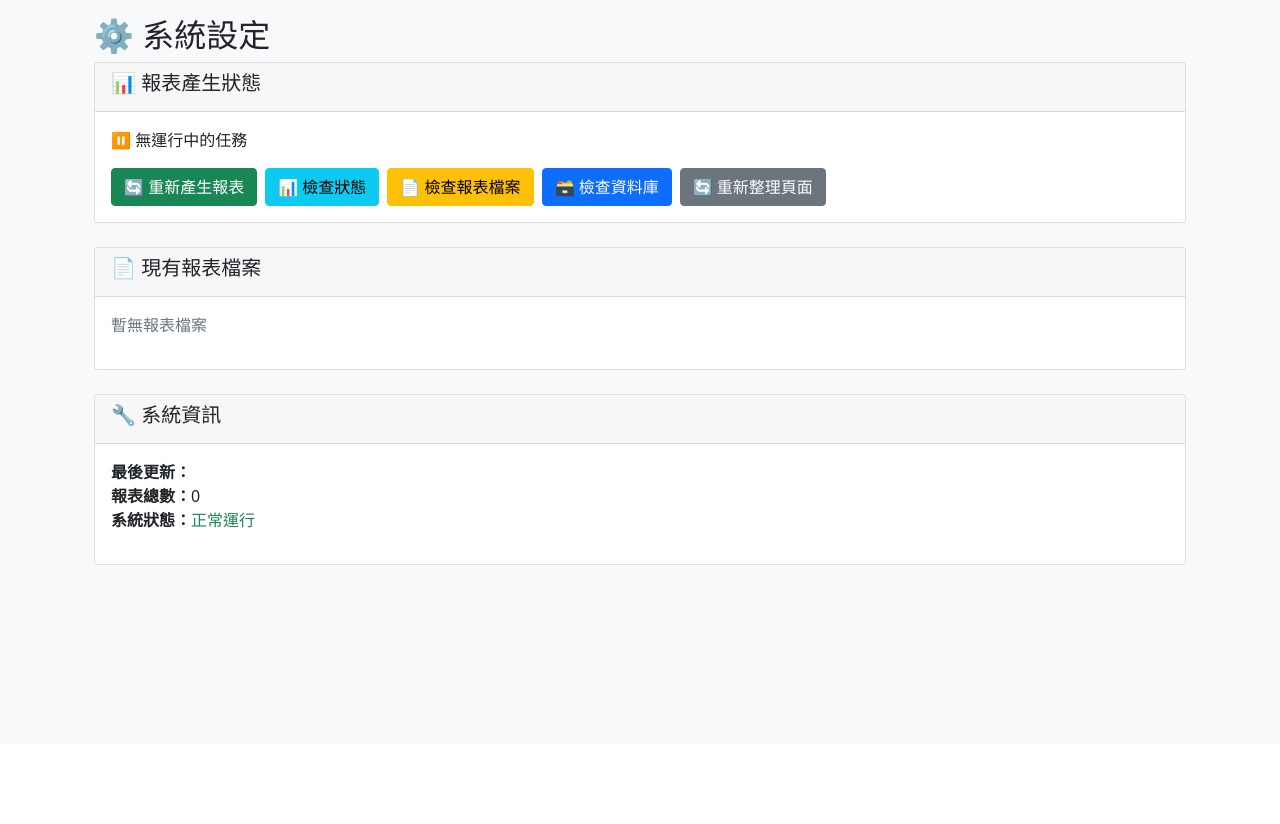
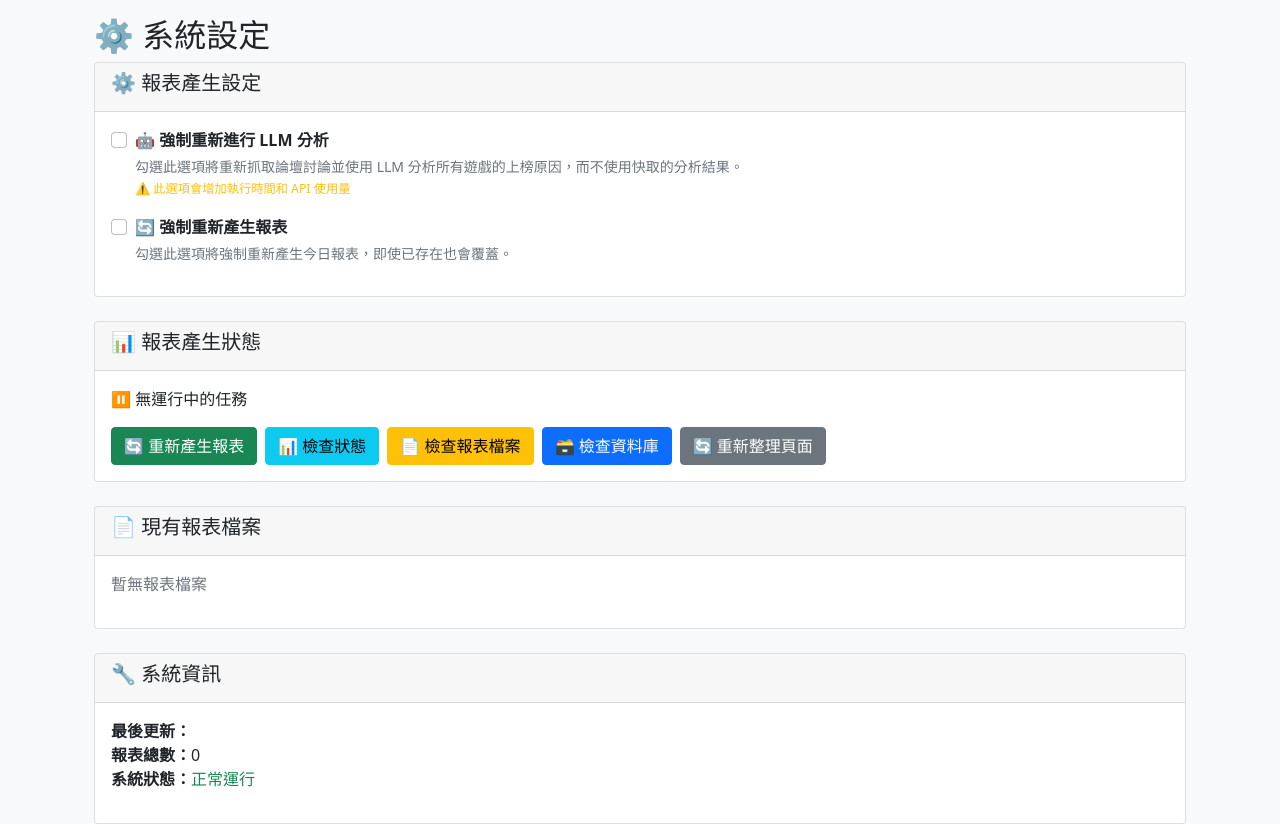
Before and after one commit to wayne79687968/bgt, a Flask app: page /settings in a window 1280 px wide. Shown: the part 56-880 px from the top of the page. Before the commit the page ends 621 px from the top, so only its background shows below. Run offline with Flask 3, Linux system fonts and the light colour scheme; the visitor is signed in with stand-in values (Sample User, id 1); data that the repository does not hold is empty; some libraries are stand-ins or nearby versions.

Commit message:
feat(settings): add LLM analysis control options in settings page
**Frontend Changes:**
- Added report generation settings card with checkboxes for force LLM analysis and force regenerate
- Modified generateReport() function to read settings and send to backend
- Enhanced UI with warning messages about API usage costs

**Backend Changes:**
- Updated /api/run-scheduler endpoint to accept force_llm_analysis and force_regenerate parameters
- Modified generate_report() function to store settings in task_status global variable
- Enhanced run_scheduler_async() to pass parameters to scheduler.py via command line

**Scheduler Changes:**
- Added --force-llm-analysis argument to scheduler.py command line parser
- Updated fetch_and_generate_report() function to accept and use force_llm_analysis parameter
- Modified forum threads processing to pass --force-analysis to fetch_bgg_forum_threads.py

**Forum Analysis Changes:**
- Added --force-analysis argument to fetch_bgg_forum_threads.py
- Modified existing analysis check logic to respect force_analysis flag
- Now allows re-analysis of games even when cached results exist

**Features:**
- ✅ Force LLM re-analysis: Bypasses cached results and re-processes all forum threads
- ✅ Force regenerate: Overwrites existing daily reports
- ✅ Settings persistence during task execution
- ✅ Enhanced logging for debugging analysis behavior
- ✅ User-friendly warnings about increased execution time and API costs

This allows users to control whether to use cached LLM analysis results or force fresh analysis for all games.

🤖 Generated with [Claude Code](https://claude.ai/code)

Co-Authored-By: Claude <noreply@anthropic.com>

```diff
--- a/app.py
+++ b/app.py
@@ -741,6 +741,19 @@ def run_scheduler_async():
             '--detail', 'all',
             '--lang', 'zh-tw'
         ]
+
+        # 根據設定添加額外參數
+        force_llm_analysis = task_status.get('force_llm_analysis', False)
+        force_regenerate = task_status.get('force_regenerate', False)
+
+        if force_llm_analysis:
+            cmd.append('--force-llm-analysis')
+            logger.info("🤖 啟用強制LLM分析模式")
+
+        if force_regenerate:
+            cmd.append('--force')
+            logger.info("🔄 啟用強制重新產生模式")
+
         logger.info(f"🚀 執行命令: {' '.join(cmd)}")
 
         update_task_status('執行中', 10, '正在執行數據抓取和報表生成...')
@@ -978,10 +991,10 @@ def run_scheduler():
     """執行完整的排程任務 (保持同步介面兼容性)"""
     return run_scheduler_async()
 
-def generate_report():
+def generate_report(force_llm_analysis=False, force_regenerate=False):
     """產生新的報表"""
     try:
-        logger.info("開始產生報表...")
+        logger.info(f"開始產生報表... 強制LLM分析: {force_llm_analysis}, 強制重新產生: {force_regenerate}")
 
         # 檢查是否已有任務在運行
         if task_status['is_running']:
@@ -991,12 +1004,27 @@ def generate_report():
         # 重置任務狀態，清除之前的停止標誌
         reset_task_status()
 
+        # 儲存設定參數到全域變數
+        task_status['force_llm_analysis'] = force_llm_analysis
+        task_status['force_regenerate'] = force_regenerate
+
         # 啟動異步任務
         thread = threading.Thread(target=run_scheduler_async)
         thread.daemon = True
         thread.start()
 
-        return True, "報表產生任務已啟動，請稍後檢查進度"
+        options_text = []
+        if force_llm_analysis:
+            options_text.append("強制LLM分析")
+        if force_regenerate:
+            options_text.append("強制重新產生")
+
+        message = "報表產生任務已啟動"
+        if options_text:
+            message += f"（{', '.join(options_text)}）"
+        message += "，請稍後檢查進度"
+
+        return True, message
 
     except Exception as e:
         logger.error(f"報表產生異常: {e}")
@@ -1084,7 +1112,14 @@ def api_run_scheduler():
     if 'logged_in' not in session:
         return jsonify({'success': False, 'message': '未登入'}), 401
 
-    success, message = generate_report()
+    # 解析請求參數
+    data = request.get_json() or {}
+    force_llm_analysis = data.get('force_llm_analysis', False)
+    force_regenerate = data.get('force_regenerate', False)
+
+    logger.info(f"收到報表產生請求 - 強制LLM分析: {force_llm_analysis}, 強制重新產生: {force_regenerate}")
+
+    success, message = generate_report(force_llm_analysis=force_llm_analysis, force_regenerate=force_regenerate)
     return jsonify({'success': success, 'message': message})
 
 @app.route('/api/stop-task', methods=['POST'])
--- a/templates/settings.html
+++ b/templates/settings.html
@@ -5,6 +5,41 @@
 {% block content %}
 <div class="container-fluid mt-3">
     <h2>⚙️ 系統設定</h2>
+
+    <!-- 報表產生設定 -->
+    <div class="card mb-4">
+        <div class="card-header">
+            <h5>⚙️ 報表產生設定</h5>
+        </div>
+        <div class="card-body">
+            <form id="report-settings-form">
+                <div class="mb-3">
+                    <div class="form-check">
+                        <input class="form-check-input" type="checkbox" id="force-llm-analysis" name="force_llm_analysis">
+                        <label class="form-check-label" for="force-llm-analysis">
+                            <strong>🤖 強制重新進行 LLM 分析</strong>
+                        </label>
+                        <div class="form-text">
+                            勾選此選項將重新抓取論壇討論並使用 LLM 分析所有遊戲的上榜原因，而不使用快取的分析結果。
+                            <br><small class="text-warning">⚠️ 此選項會增加執行時間和 API 使用量</small>
+                        </div>
+                    </div>
+                </div>
+
+                <div class="mb-3">
+                    <div class="form-check">
+                        <input class="form-check-input" type="checkbox" id="force-regenerate" name="force_regenerate">
+                        <label class="form-check-label" for="force-regenerate">
+                            <strong>🔄 強制重新產生報表</strong>
+                        </label>
+                        <div class="form-text">
+                            勾選此選項將強制重新產生今日報表，即使已存在也會覆蓋。
+                        </div>
+                    </div>
+                </div>
+            </form>
+        </div>
+    </div>
 
     <!-- 任務狀態顯示 -->
     <div class="card mb-4">
@@ -95,11 +130,21 @@ function generateReport() {
     btn.disabled = true;
     btn.innerHTML = '⏳ 啟動中...';
 
+    // 讀取設定選項
+    const forceLlmAnalysis = document.getElementById('force-llm-analysis').checked;
+    const forceRegenerate = document.getElementById('force-regenerate').checked;
+
+    const requestBody = {
+        force_llm_analysis: forceLlmAnalysis,
+        force_regenerate: forceRegenerate
+    };
+
     fetch('/api/run-scheduler', {
         method: 'POST',
         headers: {
             'Content-Type': 'application/json',
-        }
+        },
+        body: JSON.stringify(requestBody)
     })
     .then(response => response.json())
     .then(data => {
```
Also changed, not shown: fetch_bgg_forum_threads.py (+7 -1 lines), scheduler.py (+12 -5 lines).
